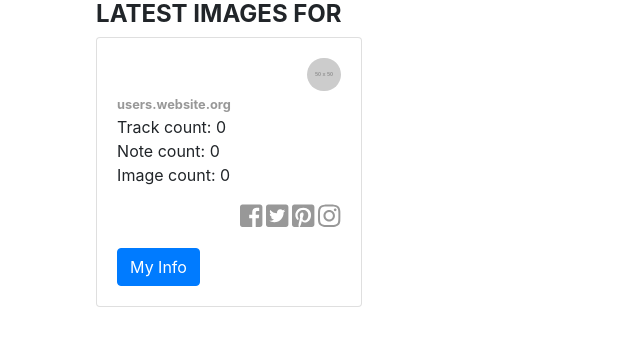
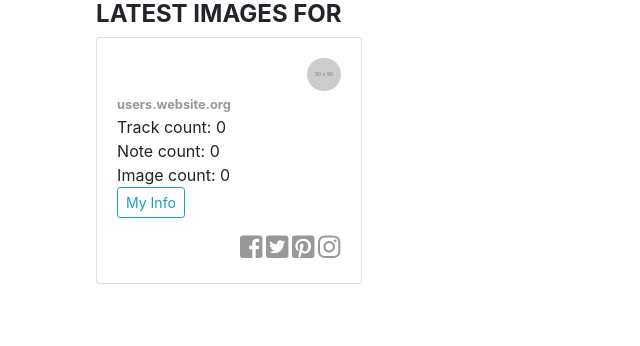
Before and after one commit to brentfraser/geotabloid, a Django app: template gp_projects/templates/userview.html in a window 1280 px wide. Shown: the part 56-402 px from the top of the page, without its empty margins (0-640 px from the left). Run offline with Django 3.2, Linux system fonts and the light colour scheme; the template is opened without the code that fills it, so the values that code supplies are empty; grey boxes labelled with a size stand in for pictures from a placeholder-image service; parts of the project's set-up code (start-up, migrations or seed data) failed here and were passed over; some libraries are stand-ins or nearby versions.

Commit message:
updated userview page, started some content on home page

```diff
--- a/gp_projects/templates/userview.html
+++ b/gp_projects/templates/userview.html
@@ -26,8 +26,10 @@
           Track count:  {{ track_list|length }}<br>
           Note count:  {{ note_list|length }}<br>
           Image count:  {{ image_list|length }}<br>
+          <a class="btn btn-outline-info btn-sm" href="{% url 'users:detail' request.user.username  %}" role="button">My Info</a>
         </p>
-			  <p class="card-text text-right"><small class="text-muted">
+			  <p class="card-text text-right">
+          <small class="text-muted">
             <span class="social">
               <a href="#!">
                 <i class="fab fa-facebook-square fa-2x" aria-hidden="true"></i>
@@ -43,7 +45,6 @@
               </a>
             </span>
 			  </small></p>
-        <a class="btn btn-primary" href="{% url 'users:detail' request.user.username  %}" role="button">My Info</a>
 			</div>
 		  </div>
 {% for image in image_list %}
```
